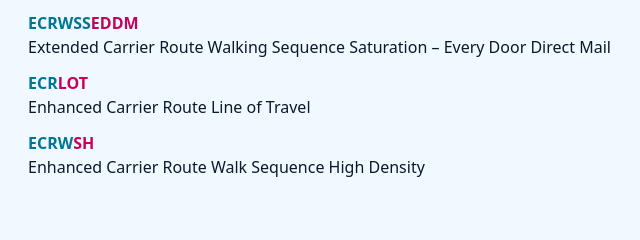
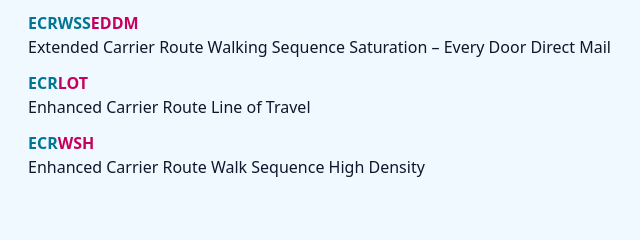
Before and after one commit to nolastan/reducemail.org, a plain HTML site: page index.html in a window 1280 px wide. Shown: the part 2240-2480 px from the top of the page, 0-640 px from the left. Drawn offline with Linux system fonts and the light colour scheme; a script that the page names is missing.

Commit message:
Fix Acronym highlight

```diff
--- a/index.html
+++ b/index.html
@@ -161,7 +161,7 @@
             <dt class="mt-3 font-semibold text-cyan-700 dark:text-cyan-300">ECR<span class="text-pink-700 dark:text-pink-300">LOT</span></dt>
             <dd>Enhanced Carrier Route Line of Travel</dd>
 
-            <dt class="mt-3 font-semibold text-cyan-700 dark:text-cyan-300">ECRW<span class="text-pink-700 dark:text-pink-300">SH</span></dt>
+            <dt class="mt-3 font-semibold text-cyan-700 dark:text-cyan-300">ECR<span class="text-pink-700 dark:text-pink-300">WSH</span></dt>
             <dd>Enhanced Carrier Route Walk Sequence High Density</dd>
           </dl>
         </div>
```
